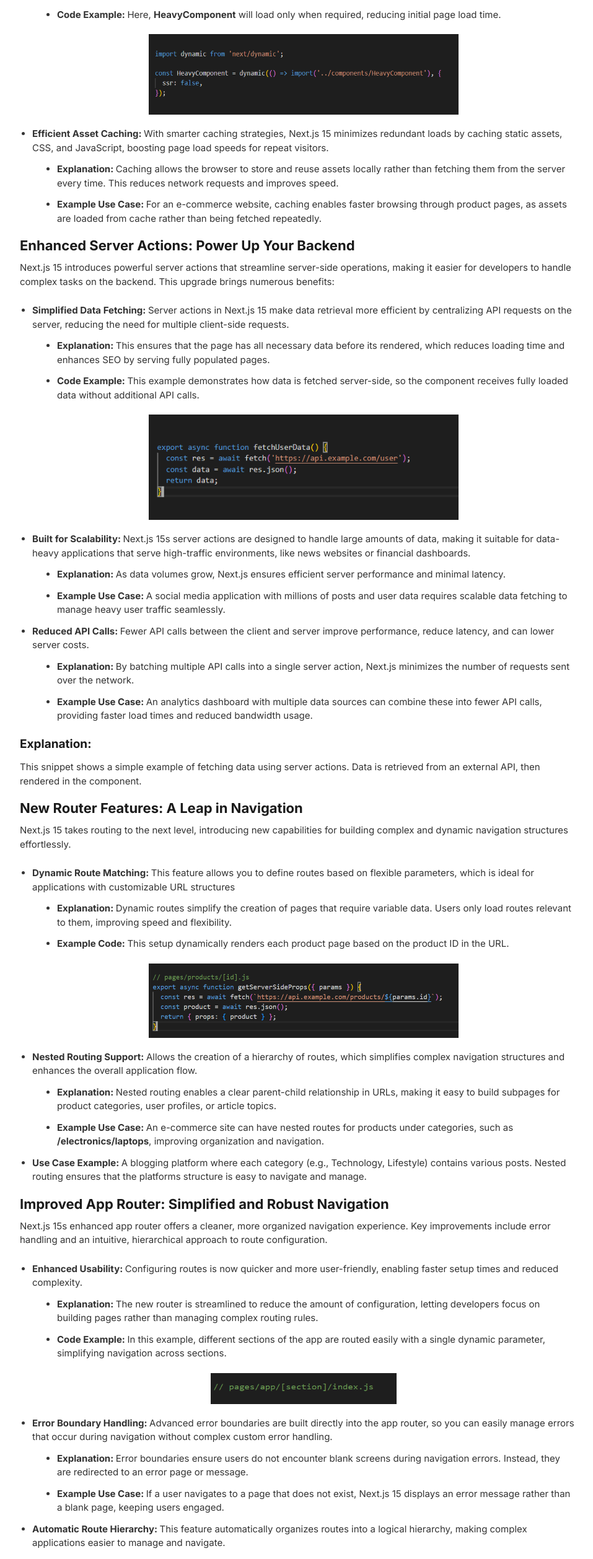
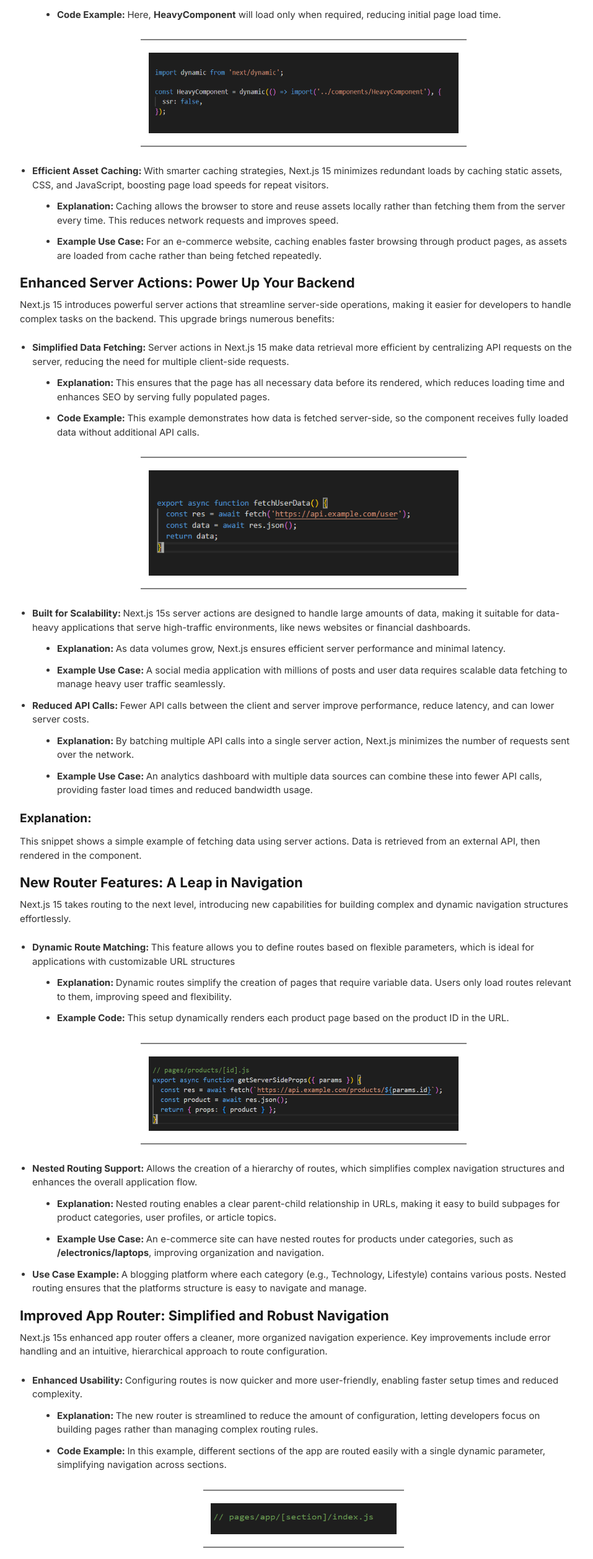
Before and after one commit to Areesha-sites/nextjs15-blog-with-nextjs-tailwindcss, a Next.js app: page / in a window 1280 px wide. Shown: the part 1551-4067 px from the top of the page at 62% size, without its empty margins (160-1117 px from the left). Built offline with nearby package versions, Linux system fonts and the light colour scheme.

Commit message:
something changed

```diff
--- a/src/app/components/BlogContent.tsx
+++ b/src/app/components/BlogContent.tsx
@@ -91,7 +91,6 @@
         </ul>
       </div>
     </section>
-
     <div className="border-b-[1px] border-mainHeadingsColor dark:border-white dark:opacity-100 opacity-30 w-[70%] mx-auto mt-8 mb-11"></div>
     <section id="features">
       <HeadingH3 headingThree="Highlighted Features of Next.js 15" />
@@ -127,7 +126,6 @@
             on user interactions, which makes loading times faster and enhances
             responsiveness.
           </li>
-
           <li className="mt-3 ml-10">
             <b>Explanation: </b>
             Code-splitting breaks the application into smaller chunks, loading
@@ -139,8 +137,15 @@
             Here, <b>HeavyComponent</b> will load only when required, reducing
             initial page load time.
           </li>
-          <Image src="/improve-code-splitting.PNG" alt="" height={200} width={200} className="mx-auto lg:h-[130px] my-5 lg:w-[500px] h-[80px] w-[700px]"/>
-
+          <div className="border-t-2 border-black  w-[60%] mx-auto mt-7 opacity-50"></div>
+          <Image
+            src="/improve-code-splitting.PNG"
+            alt=""
+            height={200}
+            width={200}
+            className="mx-auto lg:h-[130px] my-5 lg:w-[500px] h-[80px] w-[700px]"
+          />
+          <div className="border-b-2 border-black  w-[60%] mx-auto mt-5 mb-7 opacity-50"></div>
           <li className="mt-3">
             <b>Efficient Asset Caching: </b>
             With smarter caching strategies, Next.js 15 minimizes redundant
@@ -186,8 +191,15 @@
             This example demonstrates how data is fetched server-side, so the
             component receives fully loaded data without additional API calls.
           </li>
-           <Image src="/enhance-server-action.PNG" alt="" height={200} width={200} className="mx-auto h-[170px] my-5 w-[500px]"/>
-
+          <div className="border-t-2 border-black  w-[60%] mx-auto mt-7 opacity-50"></div>
+          <Image
+            src="/enhance-server-action.PNG"
+            alt=""
+            height={200}
+            width={200}
+            className="mx-auto h-[170px] my-5 w-[500px]"
+          />
+          <div className="border-b-2 border-black  w-[60%] mx-auto mt-5 mb-7 opacity-50"></div>
           <li className="mt-3">
             <b>Built for Scalability: </b>
             Next.js 15s server actions are designed to handle large amounts of
@@ -195,18 +207,16 @@
             high-traffic environments, like news websites or financial
             dashboards.
           </li>
-
           <li className="mt-3 ml-10">
             <b>Explanation: </b>
             As data volumes grow, Next.js ensures efficient server performance
             and minimal latency.
           </li>
           <li className="mt-3 ml-10">
-            <b>Example Use Case: </b>A social media application with millions
-            of posts and user data requires scalable data fetching to manage
-            heavy user traffic seamlessly.
+            <b>Example Use Case: </b>A social media application with millions of
+            posts and user data requires scalable data fetching to manage heavy
+            user traffic seamlessly.
           </li>
-
           <li className="mt-3">
             <b>Reduced API Calls: </b>
             Fewer API calls between the client and server improve performance,
@@ -225,7 +235,6 @@
           </li>
         </ul>
       </TextContent>
-
       <HeadingH6 headingSix="Explanation:" />
       <TextContent>
         This snippet shows a simple example of fetching data using server
@@ -256,7 +265,15 @@
             This setup dynamically renders each product page based on the
             product ID in the URL.
           </li>
-    <Image src="/new-router-feature.PNG" alt="" height={200} width={200} className="mx-auto h-[120px] my-5 w-[500px]"/>
+          <div className="border-t-2 border-black  w-[60%] mx-auto mt-7 opacity-50"></div>
+          <Image
+            src="/new-router-feature.PNG"
+            alt=""
+            height={200}
+            width={200}
+            className="mx-auto h-[120px] my-5 w-[500px]"
+          />
+          <div className="border-b-2 border-black  w-[60%] mx-auto mt-5 mb-7 opacity-50"></div>
           <li className="mt-3">
             <b>Nested Routing Support: </b>
             Allows the creation of a hierarchy of routes, which simplifies
@@ -275,7 +292,6 @@
             categories, such as <b>/electronics/laptops</b>, improving
             organization and navigation.
           </li>
-
           <li className="mt-3">
             <b>Use Case Example: </b>A blogging platform where each category
             (e.g., Technology, Lifestyle) contains various posts. Nested routing
@@ -309,17 +325,15 @@
             with a single dynamic parameter, simplifying navigation across
             sections.
           </li>
-          {/* <div className="flex flex-col items-center justify-center w-[90%] mx-auto my-5">
-            <Image
-              src="/improve-app-router.png"
-              alt="code-example"
-              height={250}
-              width={400}
-              // className="h-[90px] w-[450px]"
-              className="lg:h-[90px] lg:w-[500px] w-[1000px] h-[37px] md:h-[100px] 2xl:w-[1000px] 2xl:h-[654px] "
-            />
-          </div> */}
-              <Image src="/improve-app-router.PNG" alt="" height={200} width={200} className="mx-auto h-[50px] my-5 w-[300px]"/>
+          <div className="border-t-2 border-black  w-[37%] mx-auto mt-7 opacity-50"></div>
+          <Image
+            src="/improve-app-router.PNG"
+            alt=""
+            height={200}
+            width={200}
+            className="mx-auto h-[50px] my-5 w-[300px]"
+          />
+          <div className="border-b-2 border-black w-[37%] mx-auto mt-5 mb-7 opacity-50"></div>
           <li className="mt-3">
             <b>Error Boundary Handling: </b>
             Advanced error boundaries are built directly into the app router, so
@@ -360,12 +374,19 @@
         </ul>
       </TextContent>
 
-      <HeadingH5 headingFive="Expanded Explanations:
-" />
-<TextContent>
-For each feature, these detailed explanations and use cases provide users with a deeper understanding of how Next.js 15 can be applied practically, making this blog a valuable resource. Readers will see the benefits clearly, understand how to implement them, and appreciate the step-by-step guidance and examples. This layout not only explains the features but also demonstrates how each one contributes to building faster, more efficient, and more user-friendly applications.
-
-</TextContent>
+      <HeadingH5
+        headingFive="Expanded Explanations:
+"
+      />
+      <TextContent>
+        For each feature, these detailed explanations and use cases provide
+        users with a deeper understanding of how Next.js 15 can be applied
+        practically, making this blog a valuable resource. Readers will see the
+        benefits clearly, understand how to implement them, and appreciate the
+        step-by-step guidance and examples. This layout not only explains the
+        features but also demonstrates how each one contributes to building
+        faster, more efficient, and more user-friendly applications.
+      </TextContent>
     </section>
     <div className="border-b-[1px] border-mainHeadingsColor dark:border-white dark:opacity-100 opacity-30 w-[70%] mx-auto mt-8 mb-11"></div>
     <section id="use-cases">
@@ -666,7 +687,7 @@
       </TextContent>
       <HeadingH6 headingSix="Bonus Tip:" />
       <TextContent>
-        If you encounter any additional issues, check the{" "}
+        If you encounter any additional issues, check the
         <span className="text-links">official Next.js 15 migration guide </span>
         for detailed instructions.
       </TextContent>
```
